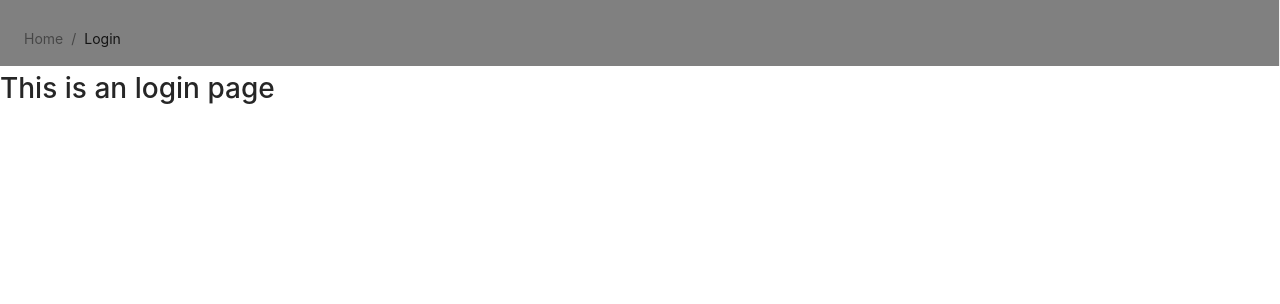
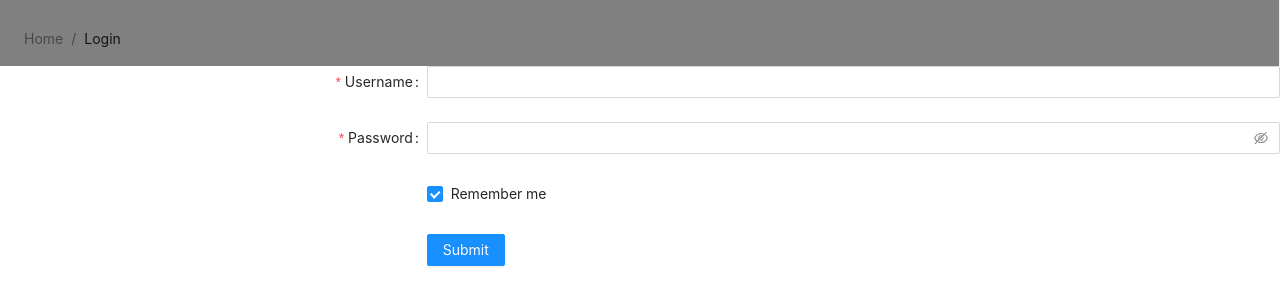
Before and after one commit to amirdianov/event-loop-project, a Vue app in the folder frontend/event-loop/: page /login in a window 1280 px wide. Shown: the top 304 px of the page. Built offline with nearby package versions, Linux system fonts and the light colour scheme.

Commit message:
+ form component

```diff
--- /dev/null
+++ b/frontend/event-loop/src/components/LoginComponent.vue
@@ -0,0 +1,60 @@
+<template>
+    <a-form
+            :model="formState"
+            name="basic"
+            :label-col="{ span: 8 }"
+            :wrapper-col="{ span: 16 }"
+            autocomplete="off"
+            @finish="onFinish"
+            @finishFailed="onFinishFailed"
+    >
+        <a-form-item
+                label="Username"
+                name="username"
+                :rules="[{ required: true, message: 'Please input your username!' }]"
+        >
+            <a-input v-model:value="formState.username"/>
+        </a-form-item>
+
+        <a-form-item
+                label="Password"
+                name="password"
+                :rules="[{ required: true, message: 'Please input your password!' }]"
+        >
+            <a-input-password v-model:value="formState.password"/>
+        </a-form-item>
+
+        <a-form-item name="remember" :wrapper-col="{ offset: 8, span: 16 }">
+            <a-checkbox v-model:checked="formState.remember">Remember me</a-checkbox>
+        </a-form-item>
+
+        <a-form-item :wrapper-col="{ offset: 8, span: 16 }">
+            <a-button type="primary" html-type="submit">Submit</a-button>
+        </a-form-item>
+    </a-form>
+</template>
+<script>
+import {defineComponent, reactive} from 'vue';
+
+export default defineComponent({
+    name: "LoginComponent",
+    setup() {
+        const formState = reactive({
+            username: '',
+            password: '',
+            remember: true,
+        });
+        const onFinish = values => {
+            console.log('Success:', values);
+        };
+        const onFinishFailed = errorInfo => {
+            console.log('Failed:', errorInfo);
+        };
+        return {
+            formState,
+            onFinish,
+            onFinishFailed,
+        };
+    },
+});
+</script>
--- a/frontend/event-loop/src/views/HomeView.vue
+++ b/frontend/event-loop/src/views/HomeView.vue
@@ -1,18 +1,9 @@
 <template>
-    <a-input v-model:value="value" placeholder="Basic usage"/>
+  <h1>Это домашняя страница</h1>
 </template>
+
 <script>
-import {defineComponent, ref} from 'vue';
 
-export default defineComponent({
-    setup() {
-        const value = ref('');
-        return {
-            value,
-        };
-    },
-});
+export default {
+}
 </script>
-<style scoped>
-
-</style>
--- a/frontend/event-loop/src/views/LoginView.vue
+++ b/frontend/event-loop/src/views/LoginView.vue
@@ -1,8 +1,11 @@
 <template>
-  <div class="about">
-    <h1>This is an login page</h1>
-  </div>
+    <div class="about">
+        <LoginComponent></LoginComponent>
+    </div>
 </template>
 <style>
 
 </style>
+<script setup>
+import LoginComponent from "@/components/LoginComponent.vue";
+</script>
```
